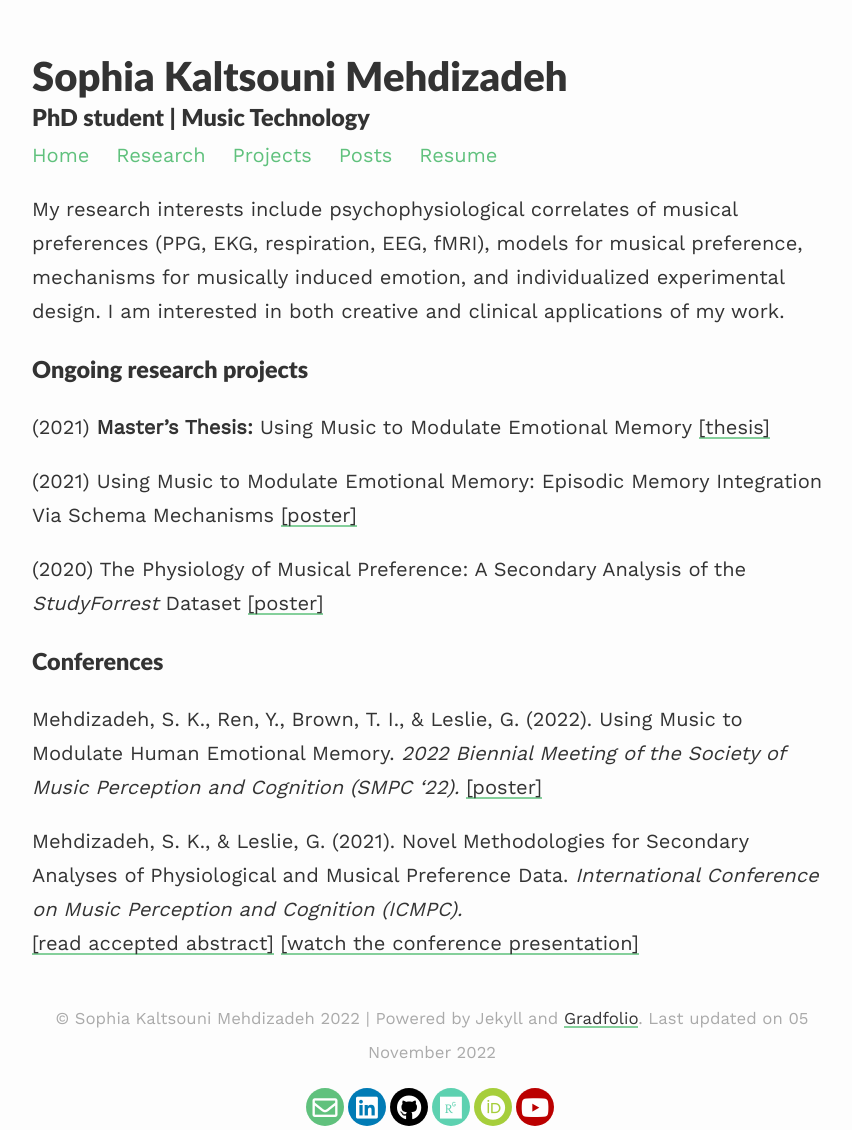
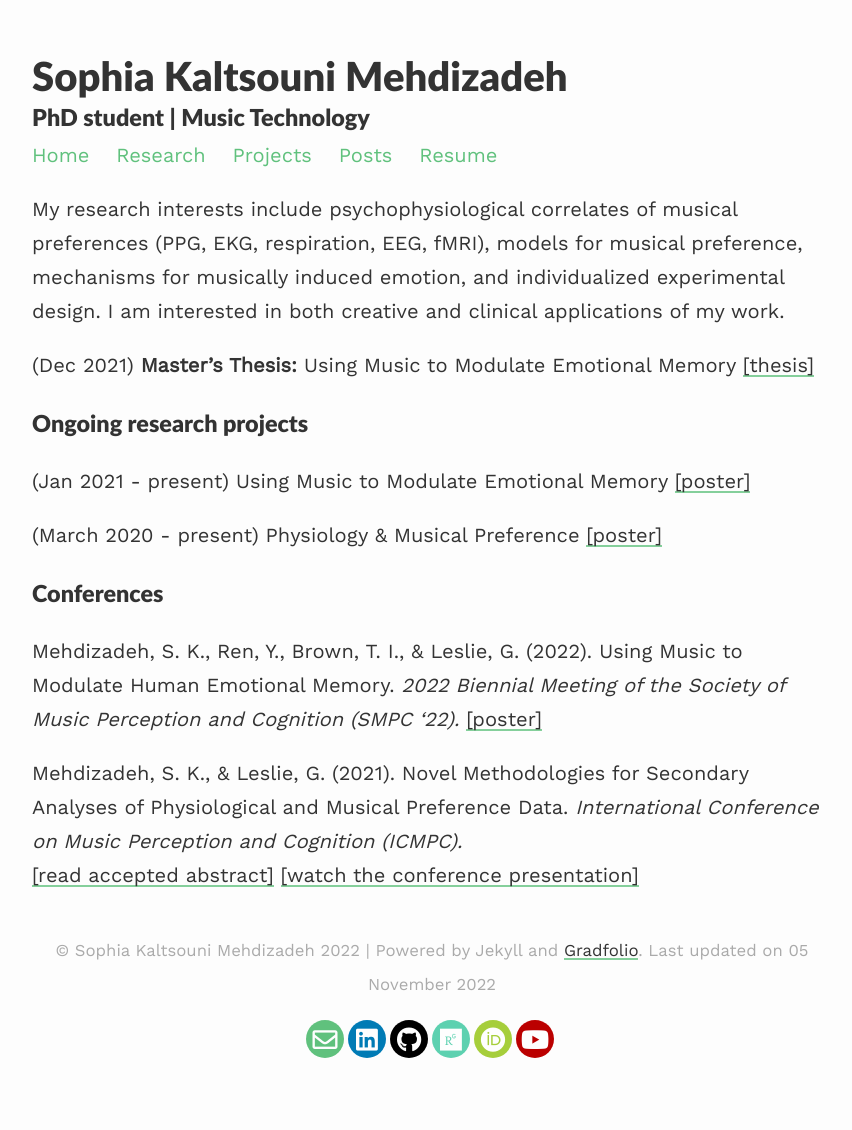
Before and after one commit to smehdizadeh/smehdizadeh.github.io, a Jekyll site: the page built from _pages/research.md, in a window 1280 px wide. Shown: the whole page, without its empty margins (208-1060 px from the left). Built offline with Jekyll 4.4.1, drawn with Linux system fonts in a browser that asks for light colours; nearby versions of some CDN libraries; after the commit the page ends 1062 px from its top, so only the background shows below that.

Commit message:
Update research.md

```diff
--- a/_pages/research.md
+++ b/_pages/research.md
@@ -7,13 +7,13 @@ published: true
 
 My research interests include psychophysiological correlates of musical preferences (PPG, EKG, respiration, EEG, fMRI), models for musical preference, mechanisms for musically induced emotion, and individualized experimental design. I am interested in both creative and clinical applications of my work.
 
+(Dec 2021) **Master's Thesis:** Using Music to Modulate Emotional Memory [[thesis]](https://smartech.gatech.edu/handle/1853/66164)
+
 ### Ongoing research projects ###
 
-(2021) **Master's Thesis:** Using Music to Modulate Emotional Memory [[thesis]](https://smartech.gatech.edu/handle/1853/66164)
+(Jan 2021 - present) Using Music to Modulate Emotional Memory [[poster]](/assets/files/Mehdizadeh_Spring2021_poster.pdf)
 
-(2021) Using Music to Modulate Emotional Memory: Episodic Memory Integration Via Schema Mechanisms [[poster]](/assets/files/Mehdizadeh_Spring2021_poster.pdf)
-
-(2020) The Physiology of Musical Preference: A Secondary Analysis of the *StudyForrest* Dataset [[poster]](/assets/files/Mehdizadeh_poster.pdf)
+(March 2020 - present) Physiology & Musical Preference [[poster]](/assets/files/Mehdizadeh_poster.pdf)
 
 ### Conferences ###
 
```
